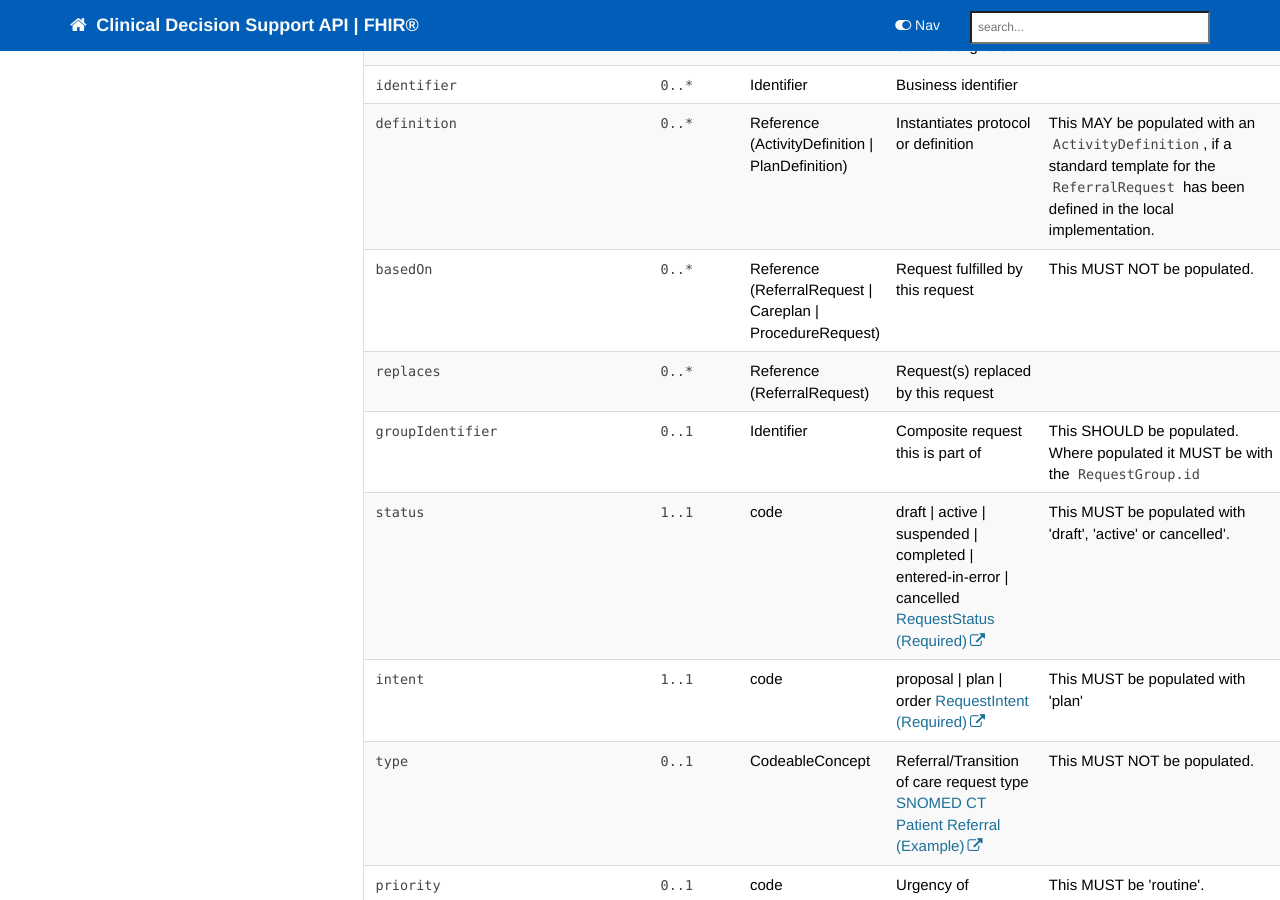
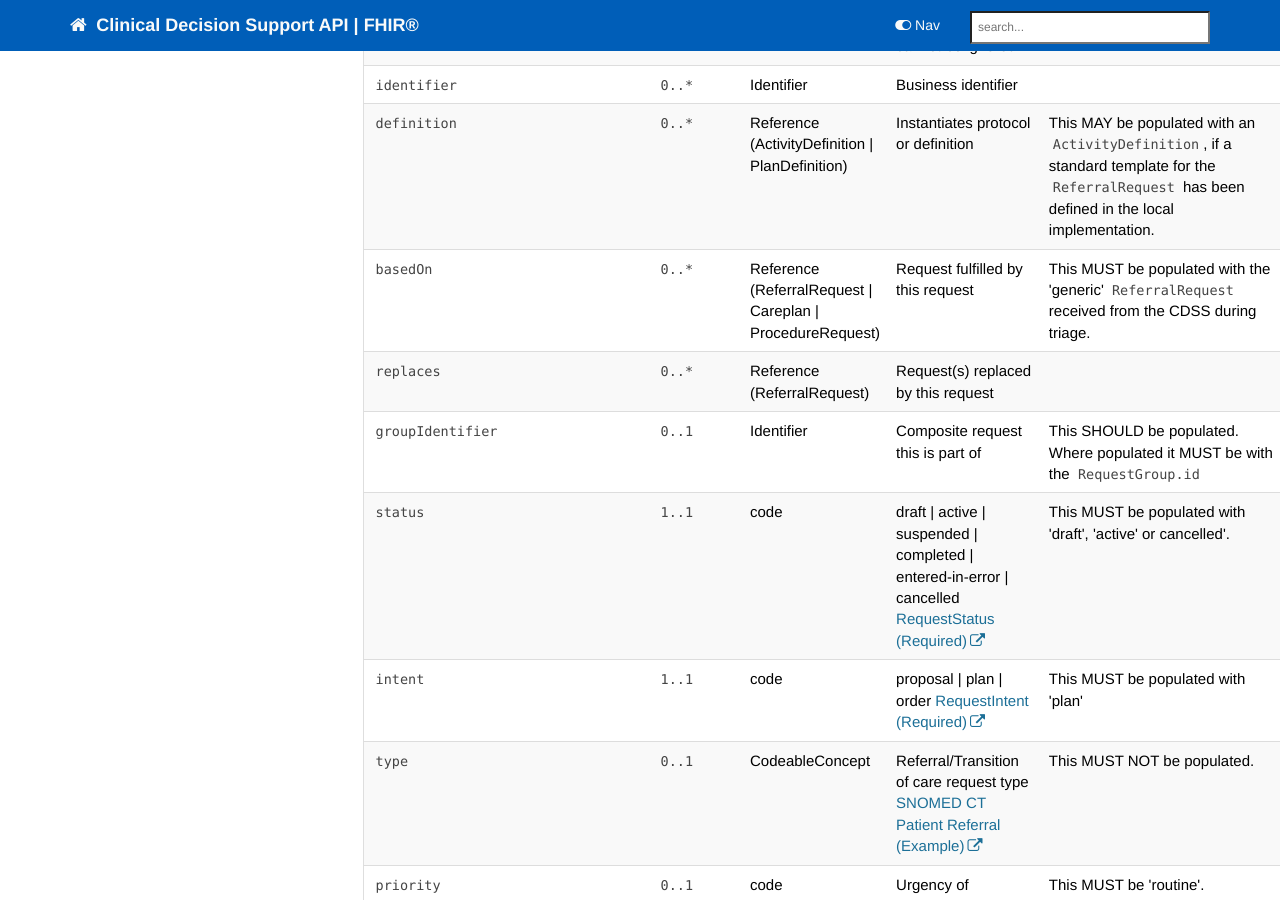
Before and after one commit to nhsconnect/FHIR-CDS, a Jekyll site: the page built from pages/explore/api_encounter_report_referralrequest.md, in a window 1280 px wide and 900 px high, scrolled down 1328 px. Built offline with Jekyll 4.4.1, drawn with Linux system fonts in a browser that asks for light colours; nearby versions of some CDN libraries; our own code applies the rules of GitHub Pages for plain Markdown files; comment, search, counter and statistics services are not loaded; part of the change alters nothing that is shown.

Commit message:
pages/explore/api_encounter_report_referralrequest.md updated from https://stackedit.io/

```diff
--- a/pages/explore/api_encounter_report_referralrequest.md
+++ b/pages/explore/api_encounter_report_referralrequest.md
@@ -133,7 +133,7 @@ Detailed implementation guidance for a `ReferralRequest` resource in the context
       <td><code class="highlighter-rouge">0..*</code></td>
     <td>Reference<br>(ReferralRequest |<br>Careplan |<br>ProcedureRequest)</td>
     <td>Request fulfilled by this request</td>
-<td>This MUST NOT be populated.</td>
+<td>This MUST be populated with the 'generic' <code class="highlighter-rouge">ReferralRequest</code> received from the CDSS during triage.</td>
  </tr>
 <tr>
   <td><code class="highlighter-rouge">replaces</code></td>
@@ -295,6 +295,6 @@ This SHOULD be populated and where populated it MUST be a Condition.</td>
  </tr>
 </table>
 <!--stackedit_data:
-eyJoaXN0b3J5IjpbMTU5OTI0NjkwNSwyMTM1OTg4OTgzLDM5OT
-UwNjYyNV19
+eyJoaXN0b3J5IjpbLTExNjI3Mjg3OTYsMjEzNTk4ODk4MywzOT
+k1MDY2MjVdfQ==
 -->
```
